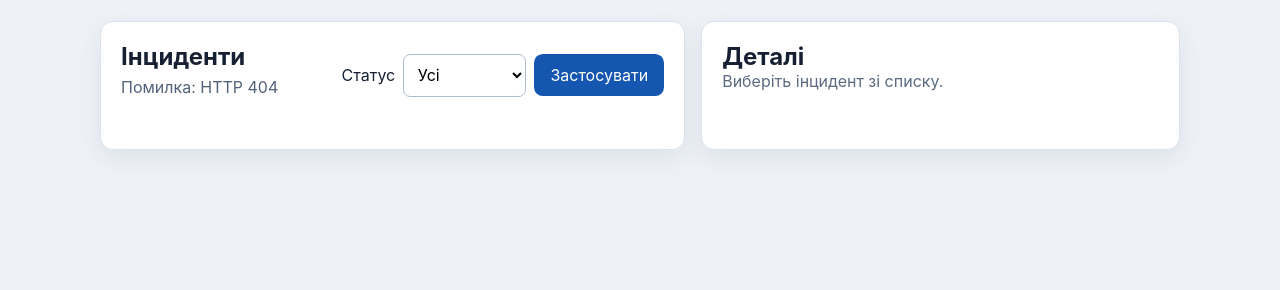
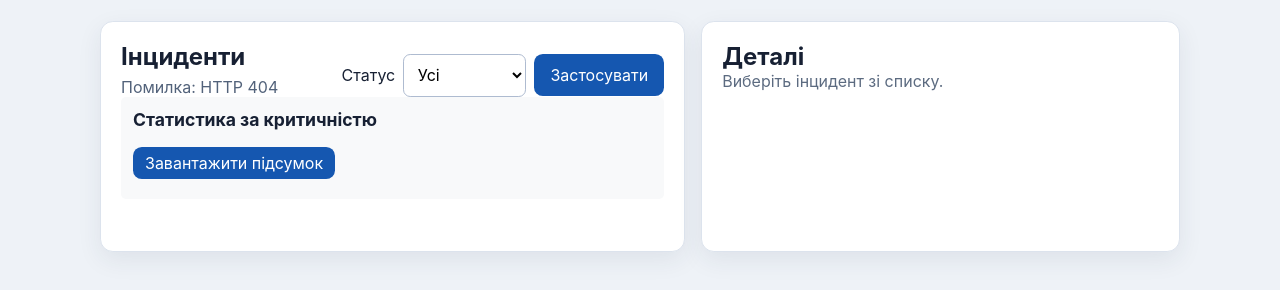
Before and after one commit to tar1k3/Lab-1, a plain HTML site: page src/SecureLab.Api/Client/index.html in a window 1280 px wide. Shown: the part 128-418 px from the top of the page. Drawn offline with Linux system fonts and the light colour scheme; no server answers.

Commit message:
Update index.html

```diff
--- a/src/SecureLab.Api/Client/index.html
+++ b/src/SecureLab.Api/Client/index.html
@@ -37,6 +37,14 @@
           <button type="submit">Застосувати</button>
         </form>
       </div>
+
+      <div id="severity-summary-container" style="margin-bottom: 16px; padding: 12px; background-color: #f8f9fa; border-radius: 5px;">
+        <h3 style="margin-top: 0; font-size: 1.1em;">Статистика за критичністю</h3>
+        <button id="load-summary-btn" type="button" style="padding: 6px 12px; cursor: pointer;">Завантажити підсумок</button>
+        <p id="summary-status" role="status" style="margin: 8px 0; color: #555; font-size: 0.9em;"></p>
+        <ul id="severity-summary-list" style="margin: 0; padding-left: 20px; font-size: 0.9em;"></ul>
+      </div>
+
       <ul id="incident-list" class="incident-list"></ul>
     </section>
 
```
